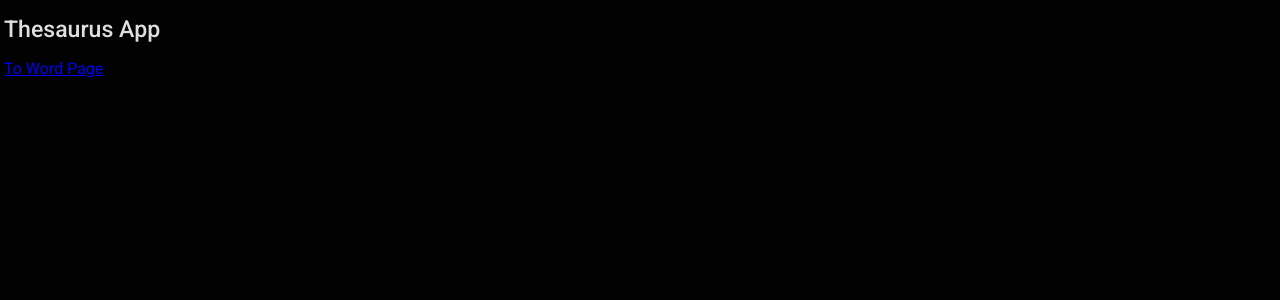
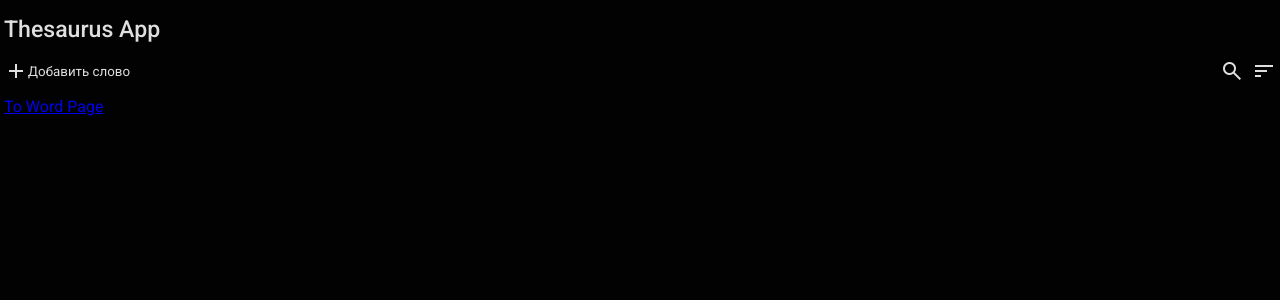
Before and after one commit to PotapenkoVadim/thesaurus, a React (Vite) app: page / in a window 1280 px wide. Shown: the top 300 px of the page. Built offline with nearby package versions, Linux system fonts and the light colour scheme.

Commit message:
feat: implement toolbar

```diff
--- /dev/null
+++ b/src/components/AddButton/AddButton.module.scss
@@ -0,0 +1,14 @@
+.add-button {
+  background: none;
+  outline: none;
+  border: none;
+  color: var(--text-color);
+  display: flex;
+  align-items: center;
+  justify-content: center;
+
+  &:active,
+  &:hover {
+    color: #9a9a9a;
+  }
+}
--- /dev/null
+++ b/src/components/AddButton/AddButton.tsx
@@ -0,0 +1,19 @@
+import styles from './AddButton.module.scss';
+
+const AddButton = ({
+  onClick
+}: {
+  onClick: () => void;
+}) => {
+  return (
+    <button onClick={onClick} type='button' className={styles['add-button']}>
+      <span className="material-symbols-outlined">
+        add
+      </span>
+
+      Добавить слово
+    </button>
+  );
+}
+
+export default AddButton;
--- /dev/null
+++ b/src/components/Toolbar/Toolbar.module.scss
@@ -0,0 +1,11 @@
+.toolbar {
+  display: flex;
+  align-items: center;
+  justify-content: space-between;
+
+  &__sub-container {
+    display: flex;
+    align-items: center;
+    gap: 8px;
+  }
+}
--- /dev/null
+++ b/src/components/Toolbar/Toolbar.tsx
@@ -0,0 +1,26 @@
+import AddButton from "../AddButton/AddButton";
+import IconButton from "../IconButton/IconButton";
+import styles from './Toolbar.module.scss';
+
+const Toolbar = ({
+  onSearch,
+  onSort,
+  onAdd
+}: {
+  onSearch: () => void;
+  onSort: () => void;
+  onAdd: () => void;
+}) => {
+  return (
+    <div className={styles['toolbar']}>
+      <AddButton onClick={onAdd} />
+
+      <div className={styles['toolbar__sub-container']}>
+        <IconButton icon="search" onClick={onSearch} />
+        <IconButton icon="sort" onClick={onSort} />
+      </div>
+    </div>
+  );
+}
+
+export default Toolbar;
--- a/src/components/index.ts
+++ b/src/components/index.ts
@@ -5,3 +5,5 @@ export {default as BackButton} from './BackButton/BackButton';
 export {default as IconButton} from './IconButton/IconButton';
 export {default as WordContainer} from './WordContainer/WordContainer';
 export {default as SynonymsList} from './SynonymsList/SynonymsList';
+export {default as Toolbar} from './Toolbar/Toolbar';
+export {default as AddButton} from './AddButton/AddButton';
--- /dev/null
+++ b/src/pages/WordListPage/WordListPage.module.scss
@@ -0,0 +1,5 @@
+.word-list-page {
+  &__container {
+    margin-top: 14px;
+  }
+}
--- a/src/pages/WordListPage/WordListPage.tsx
+++ b/src/pages/WordListPage/WordListPage.tsx
@@ -1,10 +1,20 @@
 import { Link } from "react-router";
+import { Toolbar } from "../../components";
+import styles from './WordListPage.module.scss';
 
 const WordListPage = () => {
+  const onSearch = () => console.log('SEARCH');
+  const onSort = () => console.log('SORT');
+  const onAdd = () => console.log('ADD')
+
   return (
-    <div>
-      <Link to='/word/123'>To Word Page</Link>
-    </div>
+    <>
+      <Toolbar onSearch={onSearch} onSort={onSort} onAdd={onAdd} />
+
+      <div className={styles['word-list-page__container']}>
+        <Link to='/word/123'>To Word Page</Link>
+      </div>
+    </>
   );
 };
 
```
